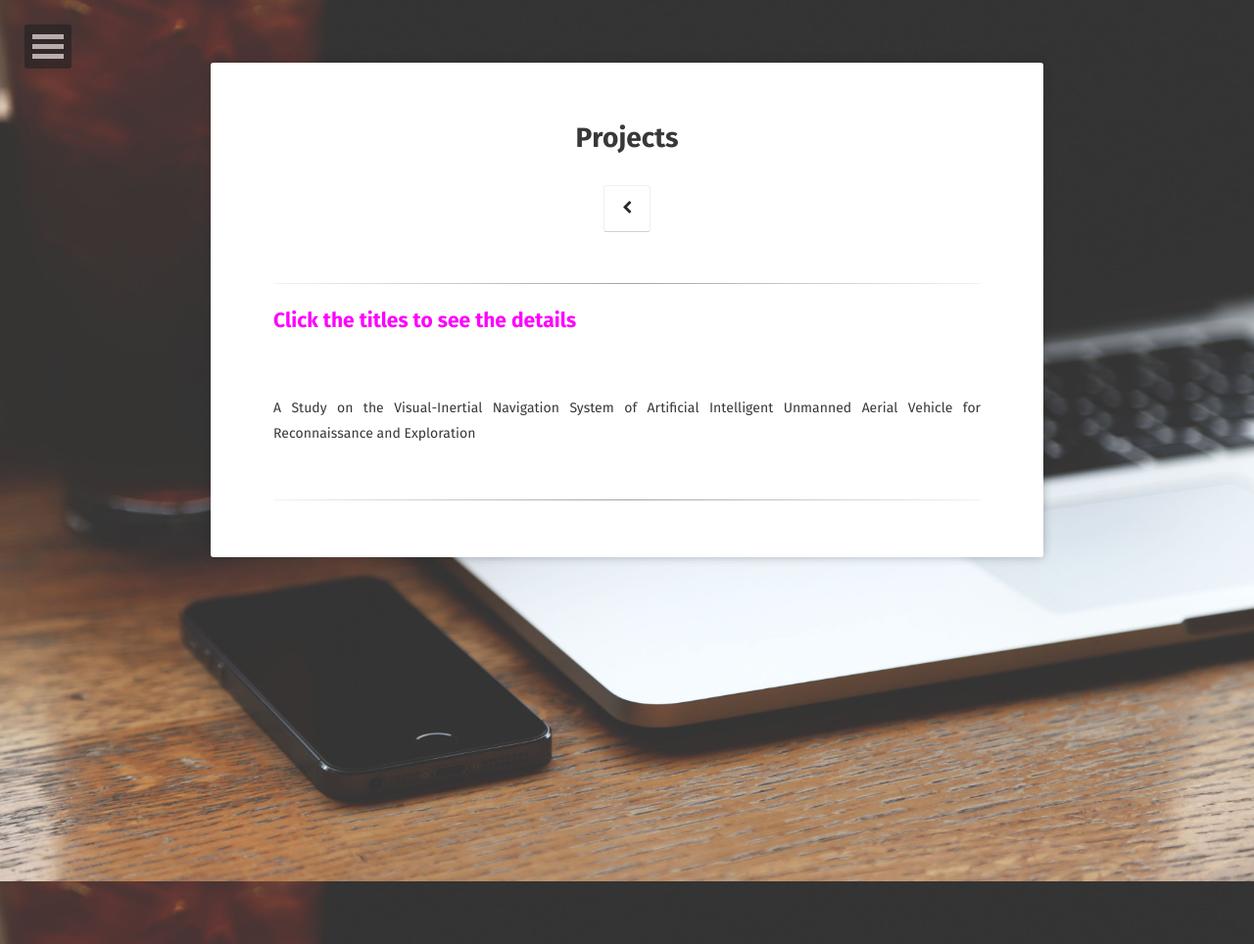
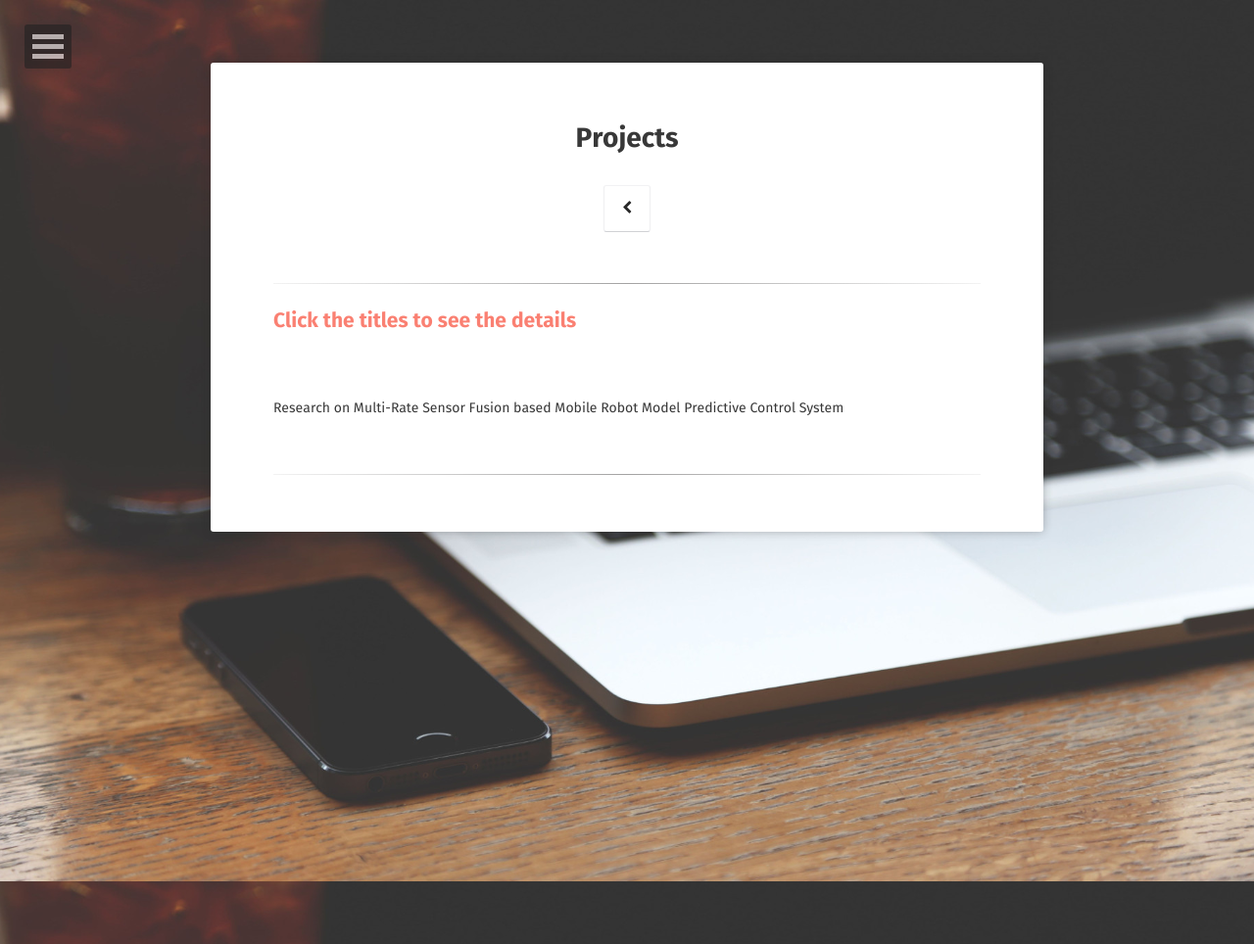
Before and after one commit to JongCheon-Park/JongCheon-Park.github.io, a Jekyll site: the page built from projects/index.md, in a window 1280 px wide. Shown: the whole page at 98% size. Built offline with Jekyll 4.4.1, drawn with Linux system fonts in a browser that asks for light colours; some web fonts are replaced.

Commit message:
Update index.md

```diff
--- a/projects/index.md
+++ b/projects/index.md
@@ -7,12 +7,12 @@ comments: false
 
 ---
 
-## <span style="color:Fuchsia"> Click the titles to see the details </span>
+## <span style="color:Salmon"> Click the titles to see the details </span>
 
 <br>
 
 <details>
-  <summary> A Study on the Visual-Inertial Navigation System of Artificial Intelligent Unmanned Aerial Vehicle for Reconnaissance and Exploration </summary>
+  <summary> Research on Multi-Rate Sensor Fusion based Mobile Robot Model Predictive Control System </summary>
   <div markdown="1">
 ## A Study on the Visual-Inertial Navigation System of Artificial Intelligent Unmanned Aerial Vehicle for Reconnaissance and Exploration
 *<span style="color:#ff5500">Hosted by [ROND](http://rond.or.kr/CmsHome/MainDefault.aspx) in KAIST : </span> 2020.5 - 2020.11*
@@ -29,7 +29,7 @@ comments: false
   </div>
 
 <p align="center">
-    <iframe width="448" height="252" src="https://www.youtube.com/embed/5t-6g7UWA7o" frameborder="0" allow="accelerometer; autoplay; clipboard-write; encrypted-media; gyroscope; picture-in-picture" allowfullscreen>
+    <iframe width="448" height="252" src="https://youtu.be/j8nnk5R37XU" frameborder="0" allow="accelerometer; autoplay; clipboard-write; encrypted-media; gyroscope; picture-in-picture" allowfullscreen>
     </iframe>
 </p>
 </details>
```
